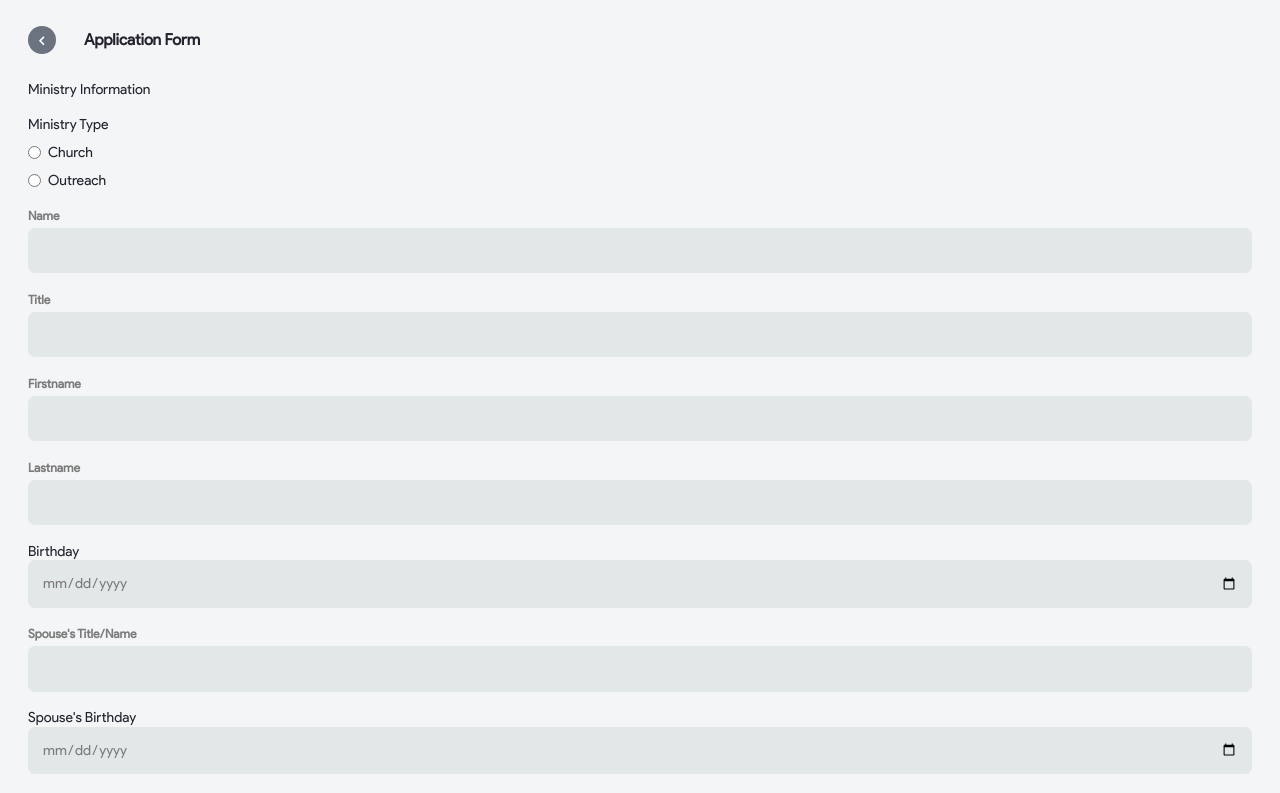
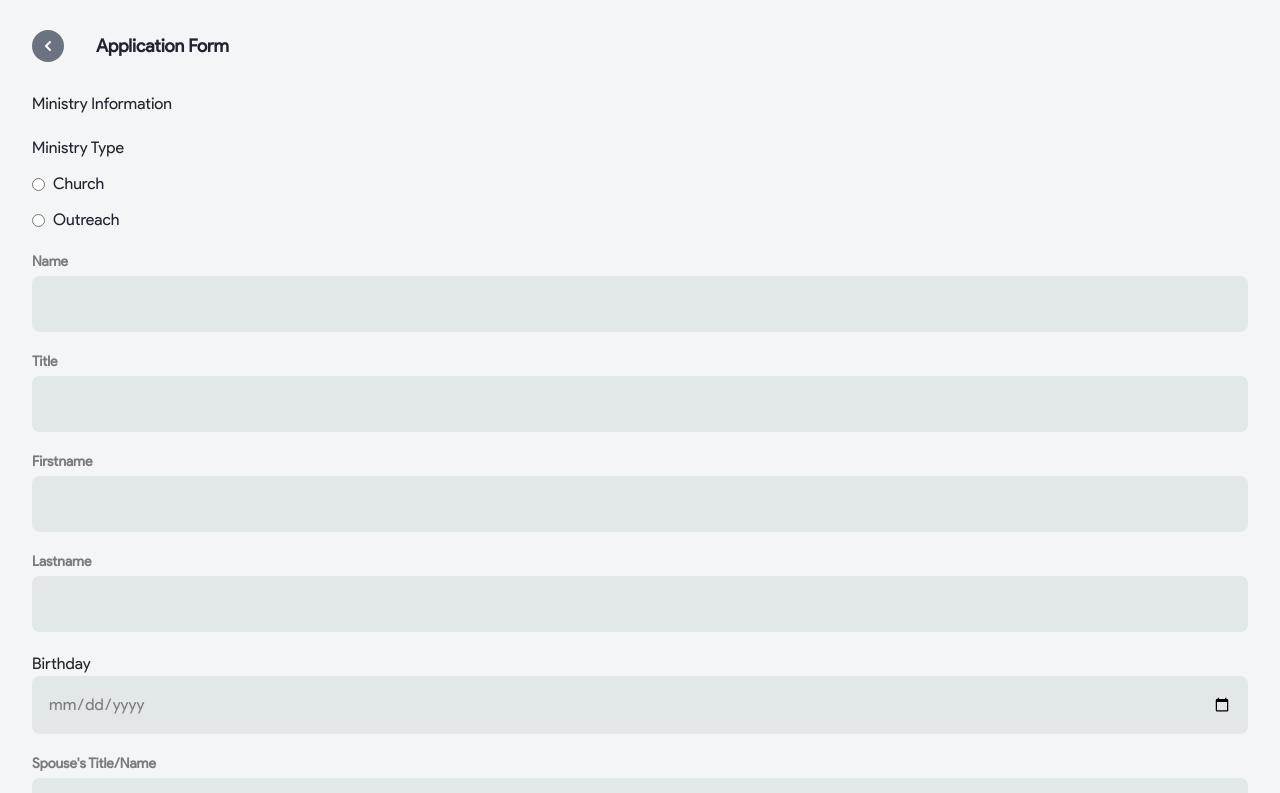
Before and after one commit to mnnlthmpsn/pama_react, a React (Create React App) app: page /apply in a window 1280 px wide. Shown: the top 793 px of the page. Built offline with nearby package versions, Linux system fonts and the light colour scheme.

Commit message:
font size

```diff
--- a/src/index.css
+++ b/src/index.css
@@ -14,7 +14,7 @@
 
 
 html {
-    @apply text-[#24222E] bg-[#F3F5F6] text-sm font-sans select-none
+    @apply text-[#24222E] bg-[#F3F5F6] font-sans select-none
 }
 
 .bgColor {
```
